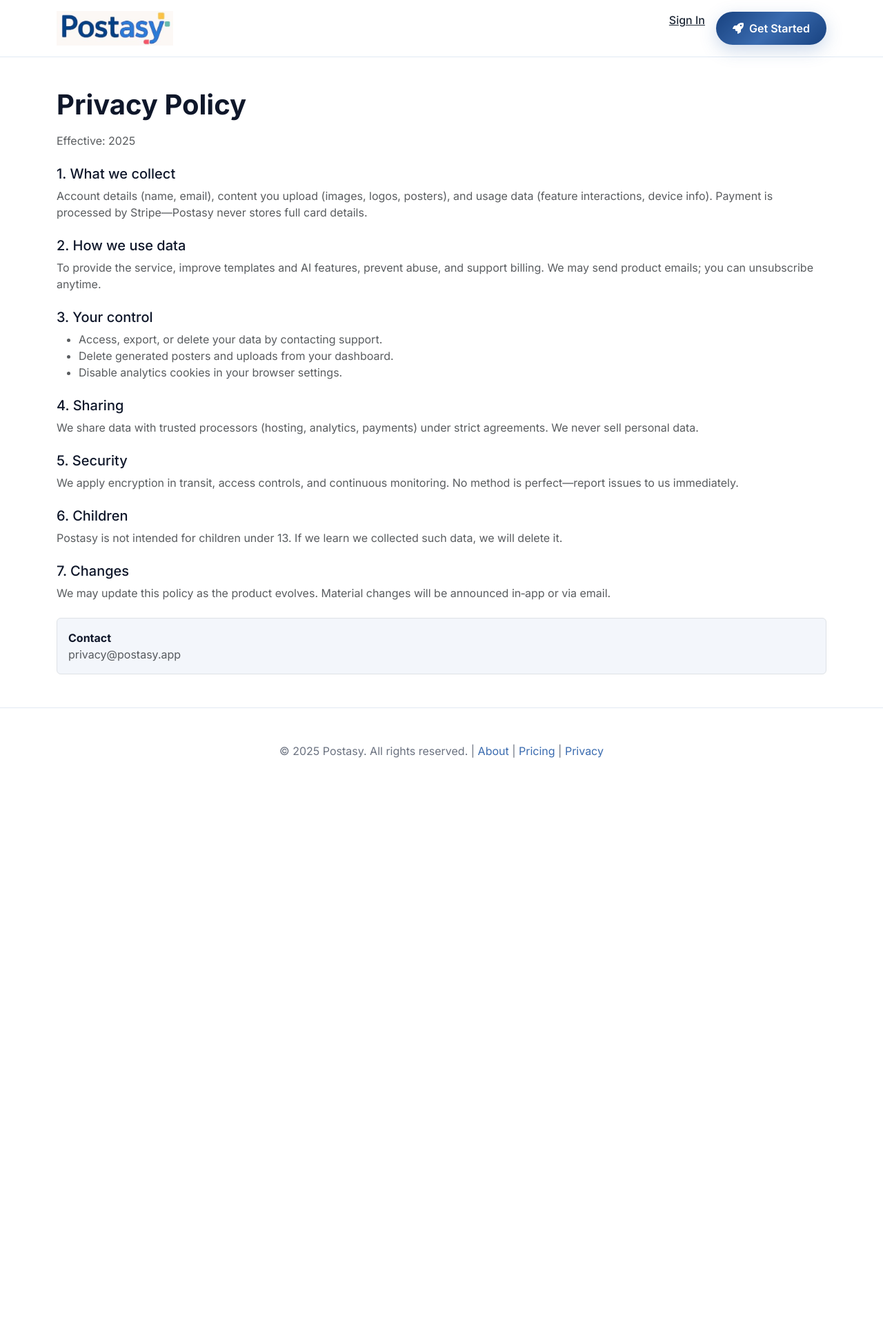
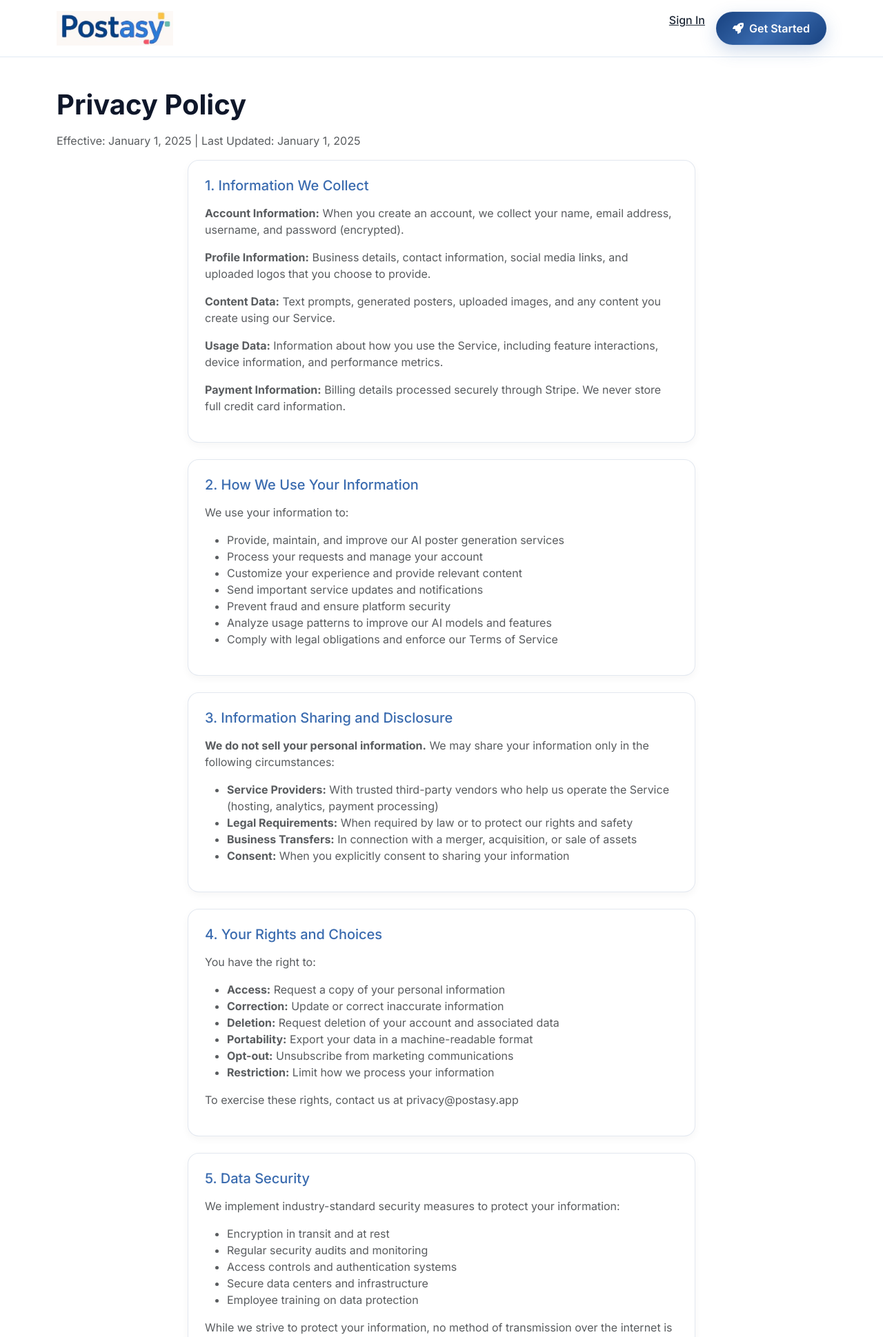
Before and after one commit to A-Zentrix/postasy2, a Flask app: page /privacy in a window 1280 px wide. Shown: the top 1939 px of the page at 69% size. Before the commit the page ends 1099 px from the top, so only its background shows below. Run offline with Flask 3, Linux system fonts and the light colour scheme; some libraries are stand-ins or nearby versions.

Commit message:
terms and privacy pages added

```diff
--- a/app.py
+++ b/app.py
@@ -3,10 +3,8 @@ import logging
 from datetime import datetime
 
 from flask import Flask, request
-from flask_sqlalchemy import SQLAlchemy
 from flask_login import LoginManager
 from flask_wtf.csrf import CSRFProtect
-from sqlalchemy.orm import DeclarativeBase
 from werkzeug.middleware.proxy_fix import ProxyFix
 
 # Import configuration
@@ -15,10 +13,8 @@ from config import config
 # Configure logging
 logging.basicConfig(level=logging.DEBUG)
 
-class Base(DeclarativeBase):
-    pass
-
-db = SQLAlchemy(model_class=Base)
+# Import db from models to avoid circular imports
+from models import db
 login_manager = LoginManager()
 csrf = CSRFProtect()
 
--- a/models.py
+++ b/models.py
@@ -2,7 +2,9 @@ from datetime import datetime
 from flask_sqlalchemy import SQLAlchemy
 from flask_login import UserMixin
 from werkzeug.security import generate_password_hash, check_password_hash
-from app import db
+
+# Create a separate db instance that will be initialized in app.py
+db = SQLAlchemy()
 
 class User(UserMixin, db.Model):
     id = db.Column(db.Integer, primary_key=True)
--- a/routes.py
+++ b/routes.py
@@ -6,8 +6,7 @@ from flask_login import login_user, logout_user, login_required, current_user
 from werkzeug.utils import secure_filename
 from sqlalchemy import desc
 
-from app import db
-from models import User, Poster, Subscription
+from models import db, User, Poster, Subscription
 from forms import LoginForm, RegistrationForm, ProfileSetupForm, PosterGenerationForm, ProfileEditForm
 from gemini_service import generate_poster_image, validate_prompt
 from image_service import add_watermark, add_profile_overlay, save_uploaded_file, generate_filename, add_logo_to_poster_top
@@ -1018,6 +1017,10 @@ def pricing_page():
 def privacy_page():
     return render_template('marketing_privacy.html')
 
+@main_bp.route('/terms')
+def terms_page():
+    return render_template('marketing_terms.html')
+
 @main_bp.route('/about')
 def about_page():
     return render_template('marketing_about.html')
--- a/templates/base.html
+++ b/templates/base.html
@@ -331,7 +331,8 @@
                         &copy; 2025 Postasy. All rights reserved. |
                         <a href="{{ url_for('main.about_page') }}" class="text-decoration-none text-premium-gold">About</a> |
                         <a href="{{ url_for('main.pricing_page') }}" class="text-decoration-none text-premium-gold">Pricing</a> |
-                        <a href="{{ url_for('main.privacy_page') }}" class="text-decoration-none text-premium-gold">Privacy</a>
+                        <a href="{{ url_for('main.privacy_page') }}" class="text-decoration-none text-premium-gold">Privacy</a> |
+                        <a href="{{ url_for('main.terms_page') }}" class="text-decoration-none text-premium-gold">Terms</a>
                     </p>
                 </div>
             </div>
--- a/templates/landing.html
+++ b/templates/landing.html
@@ -346,8 +346,8 @@
     <div class="container d-flex flex-wrap justify-content-between align-items-center gap-2">
       <span class="text-muted">© 2025 Postasy</span>
       <div class="d-flex gap-3">
-        <a href="#" class="text-decoration-none" style="color:var(--primary)">Privacy</a>
-        <a href="#" class="text-decoration-none" style="color:var(--primary)">Terms</a>
+        <a href="{{ url_for('main.privacy_page') }}" class="text-decoration-none" style="color:var(--primary)">Privacy</a>
+        <a href="{{ url_for('main.terms_page') }}" class="text-decoration-none" style="color:var(--primary)">Terms</a>
       </div>
     </div>
     </footer>
--- a/templates/marketing_privacy.html
+++ b/templates/marketing_privacy.html
@@ -5,36 +5,118 @@
 {% block content %}
 <div class="container py-5">
   <h1 class="luxury-heading mb-3">Privacy Policy</h1>
-  <p class="text-muted">Effective: {{ (now() if now else '2025') }}</p>
+  <p class="text-muted">Effective: January 1, 2025 | Last Updated: January 1, 2025</p>
 
-  <h5 class="mt-4">1. What we collect</h5>
-  <p class="text-muted">Account details (name, email), content you upload (images, logos, posters), and usage data (feature interactions, device info). Payment is processed by Stripe—Postasy never stores full card details.</p>
+  <div class="row">
+    <div class="col-lg-8 mx-auto">
+      <div class="card-premium p-4 mb-4">
+        <h5 class="text-premium-gold mb-3">1. Information We Collect</h5>
+        <p class="text-muted"><strong>Account Information:</strong> When you create an account, we collect your name, email address, username, and password (encrypted).</p>
+        <p class="text-muted"><strong>Profile Information:</strong> Business details, contact information, social media links, and uploaded logos that you choose to provide.</p>
+        <p class="text-muted"><strong>Content Data:</strong> Text prompts, generated posters, uploaded images, and any content you create using our Service.</p>
+        <p class="text-muted"><strong>Usage Data:</strong> Information about how you use the Service, including feature interactions, device information, and performance metrics.</p>
+        <p class="text-muted"><strong>Payment Information:</strong> Billing details processed securely through Stripe. We never store full credit card information.</p>
+      </div>
 
-  <h5 class="mt-4">2. How we use data</h5>
-  <p class="text-muted">To provide the service, improve templates and AI features, prevent abuse, and support billing. We may send product emails; you can unsubscribe anytime.</p>
+      <div class="card-premium p-4 mb-4">
+        <h5 class="text-premium-gold mb-3">2. How We Use Your Information</h5>
+        <p class="text-muted">We use your information to:</p>
+        <ul class="text-muted">
+          <li>Provide, maintain, and improve our AI poster generation services</li>
+          <li>Process your requests and manage your account</li>
+          <li>Customize your experience and provide relevant content</li>
+          <li>Send important service updates and notifications</li>
+          <li>Prevent fraud and ensure platform security</li>
+          <li>Analyze usage patterns to improve our AI models and features</li>
+          <li>Comply with legal obligations and enforce our Terms of Service</li>
+        </ul>
+      </div>
 
-  <h5 class="mt-4">3. Your control</h5>
-  <ul class="text-muted">
-    <li>Access, export, or delete your data by contacting support.</li>
-    <li>Delete generated posters and uploads from your dashboard.</li>
-    <li>Disable analytics cookies in your browser settings.</li>
-  </ul>
+      <div class="card-premium p-4 mb-4">
+        <h5 class="text-premium-gold mb-3">3. Information Sharing and Disclosure</h5>
+        <p class="text-muted"><strong>We do not sell your personal information.</strong> We may share your information only in the following circumstances:</p>
+        <ul class="text-muted">
+          <li><strong>Service Providers:</strong> With trusted third-party vendors who help us operate the Service (hosting, analytics, payment processing)</li>
+          <li><strong>Legal Requirements:</strong> When required by law or to protect our rights and safety</li>
+          <li><strong>Business Transfers:</strong> In connection with a merger, acquisition, or sale of assets</li>
+          <li><strong>Consent:</strong> When you explicitly consent to sharing your information</li>
+        </ul>
+      </div>
 
-  <h5 class="mt-4">4. Sharing</h5>
-  <p class="text-muted">We share data with trusted processors (hosting, analytics, payments) under strict agreements. We never sell personal data.</p>
+      <div class="card-premium p-4 mb-4">
+        <h5 class="text-premium-gold mb-3">4. Your Rights and Choices</h5>
+        <p class="text-muted">You have the right to:</p>
+        <ul class="text-muted">
+          <li><strong>Access:</strong> Request a copy of your personal information</li>
+          <li><strong>Correction:</strong> Update or correct inaccurate information</li>
+          <li><strong>Deletion:</strong> Request deletion of your account and associated data</li>
+          <li><strong>Portability:</strong> Export your data in a machine-readable format</li>
+          <li><strong>Opt-out:</strong> Unsubscribe from marketing communications</li>
+          <li><strong>Restriction:</strong> Limit how we process your information</li>
+        </ul>
+        <p class="text-muted">To exercise these rights, contact us at privacy@postasy.app</p>
+      </div>
 
-  <h5 class="mt-4">5. Security</h5>
-  <p class="text-muted">We apply encryption in transit, access controls, and continuous monitoring. No method is perfect—report issues to us immediately.</p>
+      <div class="card-premium p-4 mb-4">
+        <h5 class="text-premium-gold mb-3">5. Data Security</h5>
+        <p class="text-muted">We implement industry-standard security measures to protect your information:</p>
+        <ul class="text-muted">
+          <li>Encryption in transit and at rest</li>
+          <li>Regular security audits and monitoring</li>
+          <li>Access controls and authentication systems</li>
+          <li>Secure data centers and infrastructure</li>
+          <li>Employee training on data protection</li>
+        </ul>
+        <p class="text-muted">While we strive to protect your information, no method of transmission over the internet is 100% secure.</p>
+      </div>
 
-  <h5 class="mt-4">6. Children</h5>
-  <p class="text-muted">Postasy is not intended for children under 13. If we learn we collected such data, we will delete it.</p>
+      <div class="card-premium p-4 mb-4">
+        <h5 class="text-premium-gold mb-3">6. Cookies and Tracking Technologies</h5>
+        <p class="text-muted">We use cookies and similar technologies to:</p>
+        <ul class="text-muted">
+          <li>Remember your preferences and settings</li>
+          <li>Analyze how you use our Service</li>
+          <li>Provide personalized content and features</li>
+          <li>Improve our Service performance</li>
+        </ul>
+        <p class="text-muted">You can control cookie settings through your browser preferences.</p>
+      </div>
 
-  <h5 class="mt-4">7. Changes</h5>
-  <p class="text-muted">We may update this policy as the product evolves. Material changes will be announced in‑app or via email.</p>
+      <div class="card-premium p-4 mb-4">
+        <h5 class="text-premium-gold mb-3">7. International Data Transfers</h5>
+        <p class="text-muted">Your information may be transferred to and processed in countries other than your own. We ensure appropriate safeguards are in place to protect your information in accordance with this Privacy Policy.</p>
+      </div>
 
-  <div class="mt-4 p-3 border rounded bg-premium-gray">
-    <strong>Contact</strong>
-    <p class="mb-0 text-muted">privacy@postasy.app</p>
+      <div class="card-premium p-4 mb-4">
+        <h5 class="text-premium-gold mb-3">8. Children's Privacy</h5>
+        <p class="text-muted">Our Service is not intended for children under 13 years of age. We do not knowingly collect personal information from children under 13. If we become aware that we have collected such information, we will take steps to delete it promptly.</p>
+      </div>
+
+      <div class="card-premium p-4 mb-4">
+        <h5 class="text-premium-gold mb-3">9. Data Retention</h5>
+        <p class="text-muted">We retain your information for as long as necessary to provide our Service and fulfill the purposes outlined in this Privacy Policy, unless a longer retention period is required by law.</p>
+      </div>
+
+      <div class="card-premium p-4 mb-4">
+        <h5 class="text-premium-gold mb-3">10. Changes to This Privacy Policy</h5>
+        <p class="text-muted">We may update this Privacy Policy from time to time. We will notify you of any material changes by posting the new Privacy Policy on this page and updating the "Last Updated" date. Your continued use of the Service after such changes constitutes acceptance of the updated Privacy Policy.</p>
+      </div>
+
+      <div class="card-premium p-4 mb-4">
+        <h5 class="text-premium-gold mb-3">11. Contact Us</h5>
+        <p class="text-muted">If you have any questions about this Privacy Policy or our data practices, please contact us:</p>
+        <div class="mt-3 p-3 border rounded bg-premium-gray">
+          <p class="mb-1"><strong>Email:</strong> privacy@postasy.app</p>
+          <p class="mb-1"><strong>General Support:</strong> support@postasy.app</p>
+          <p class="mb-0"><strong>Data Protection Officer:</strong> dpo@postasy.app</p>
+        </div>
+      </div>
+
+      <div class="alert-premium alert-premium-warning mt-4">
+        <i class="fas fa-shield-alt me-2"></i>
+        <strong>Your Privacy Matters:</strong> We are committed to protecting your privacy and being transparent about our data practices. If you have any concerns, please don't hesitate to contact us.
+      </div>
+    </div>
   </div>
 </div>
 {% endblock %}
```
Also changed, not shown: templates/marketing_terms.html (added, +119 -0 lines).
